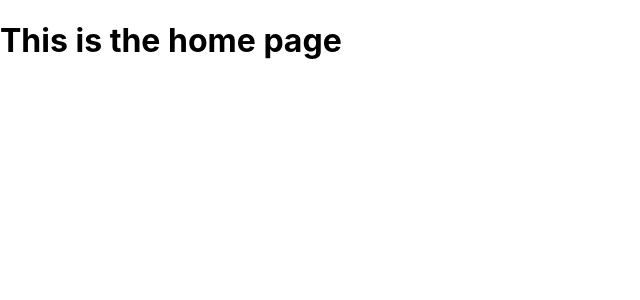
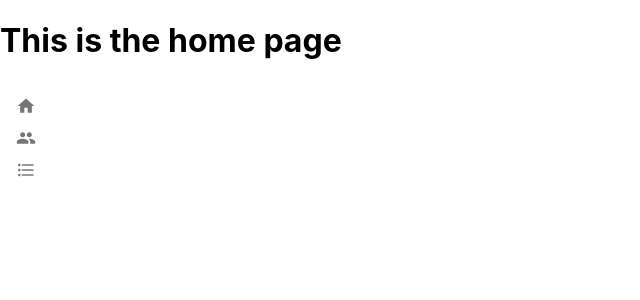
Before and after one commit to softwarehutpl/HeRo-frontend-2, a React (Create React App) app: page / in a window 1280 px wide. Shown: the top 300 px of the page, without its empty margins (0-640 px from the left). Built offline with nearby package versions, Linux system fonts and the light colour scheme.

Commit message:
added sidebar

```diff
--- /dev/null
+++ b/src/modules/common/components/sidebar/Sidebar.tsx
@@ -0,0 +1,35 @@
+import * as React from 'react';
+import MenuList from '@mui/material/MenuList';
+import MenuItem from '@mui/material/MenuItem';
+import Paper from '@mui/material/Paper';
+import ListItemIcon from '@mui/material/ListItemIcon';
+// import DraftsIcon from '@mui/icons-material/Drafts';
+// import SendIcon from '@mui/icons-material/Send';
+// import PriorityHighIcon from '@mui/icons-material/PriorityHigh';
+import HomeIcon from '@mui/icons-material/Home';
+import PeopleIcon from '@mui/icons-material/People';
+import FormatListBulletedIcon from '@mui/icons-material/FormatListBulleted';
+
+export default function Sidebar() {
+  return (
+    <Paper elevation={0} sx={{ width: 50, height: 400 }}>
+      <MenuList>
+        <MenuItem>
+          <ListItemIcon>
+            <HomeIcon fontSize="small" />
+          </ListItemIcon>
+        </MenuItem>
+        <MenuItem>
+          <ListItemIcon>
+            <PeopleIcon fontSize="small" />
+          </ListItemIcon>
+        </MenuItem>
+        <MenuItem>
+          <ListItemIcon>
+            <FormatListBulletedIcon fontSize="small" />
+          </ListItemIcon>
+        </MenuItem>
+      </MenuList>
+    </Paper>
+  );
+}
--- a/src/modules/home/Home.tsx
+++ b/src/modules/home/Home.tsx
@@ -1,9 +1,11 @@
 import React from "react";
+import Sidebar from "../common/components/sidebar/Sidebar";
 
 function Home() {
     return (
       <div>
         <h1>This is the home page</h1>
+        <Sidebar />
       </div>
     );
   }
```
Also changed, not shown: package.json (+7 -0 lines), 1 other file (tests, documents, lock files or other folders).
